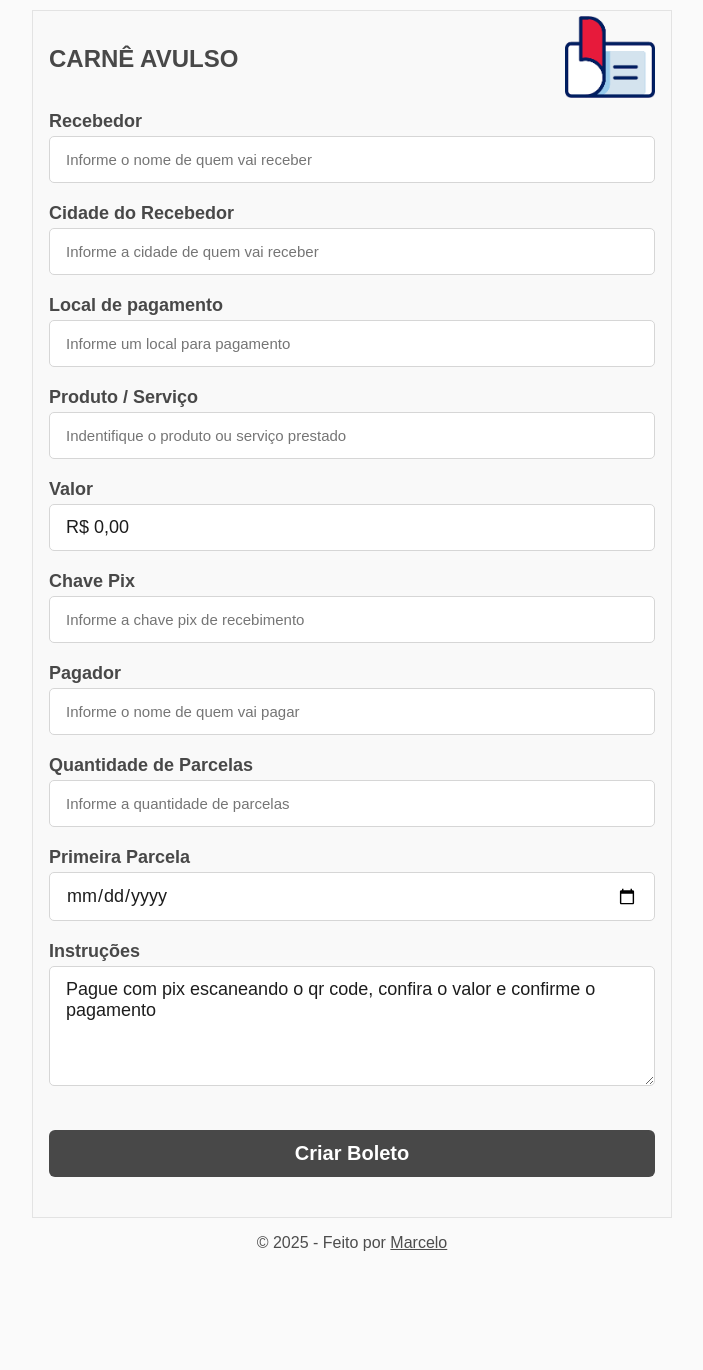
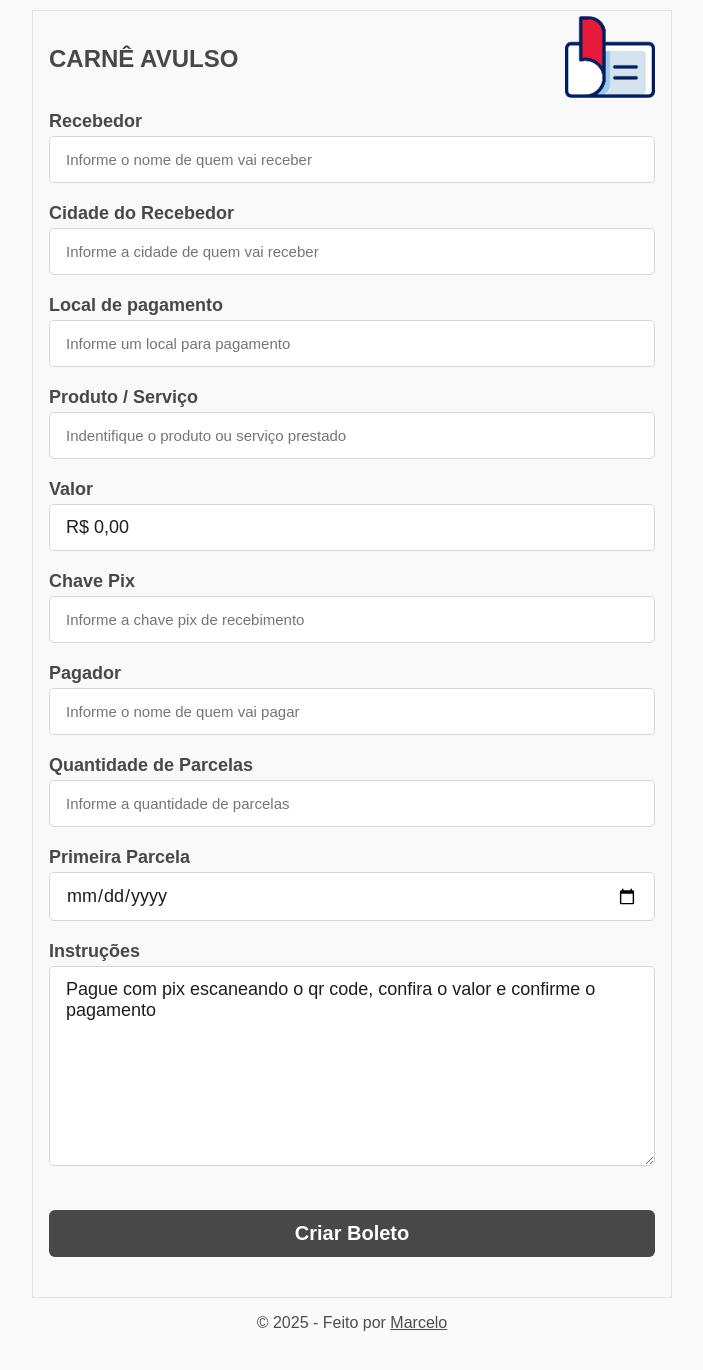
Before and after one commit to marcelo-site/boleto_avulso, a React (Create React App) app: page / in a window 1280 px wide. Shown: the top 1370 px of the page, without its empty margins (288-991 px from the left). Before the commit the page ends 1294 px from the top, so only its background shows below. Built offline with nearby package versions, Linux system fonts and the light colour scheme; the HTML template or start-up script is replaced by a standard one; what pdfmake would draw is missing.

Commit message:
change description site

```diff
--- a/public/index.html
+++ b/public/index.html
@@ -6,7 +6,7 @@
   <link rel="icon" href="%PUBLIC_URL%/favicon.ico" />
   <meta name="viewport" content="width=device-width, initial-scale=1" />
   <meta name="theme-color" content="#000000" />
-  <meta name="description" content="Web site created using create-react-app" />
+  <meta name="description" content="Gerador de carnê pix avulso" />
   <link rel="apple-touch-icon" href="%PUBLIC_URL%/logo192.png" />
   <link rel="manifest" href="%PUBLIC_URL%/manifest.json" />
   <title>React App</title>
--- a/src/index.css
+++ b/src/index.css
@@ -105,7 +105,7 @@ main,
 
 .form-control textarea {
   resize: vertical;
-  height: 120px;
+  height: 200px;
 }
 
 .modal {
```
